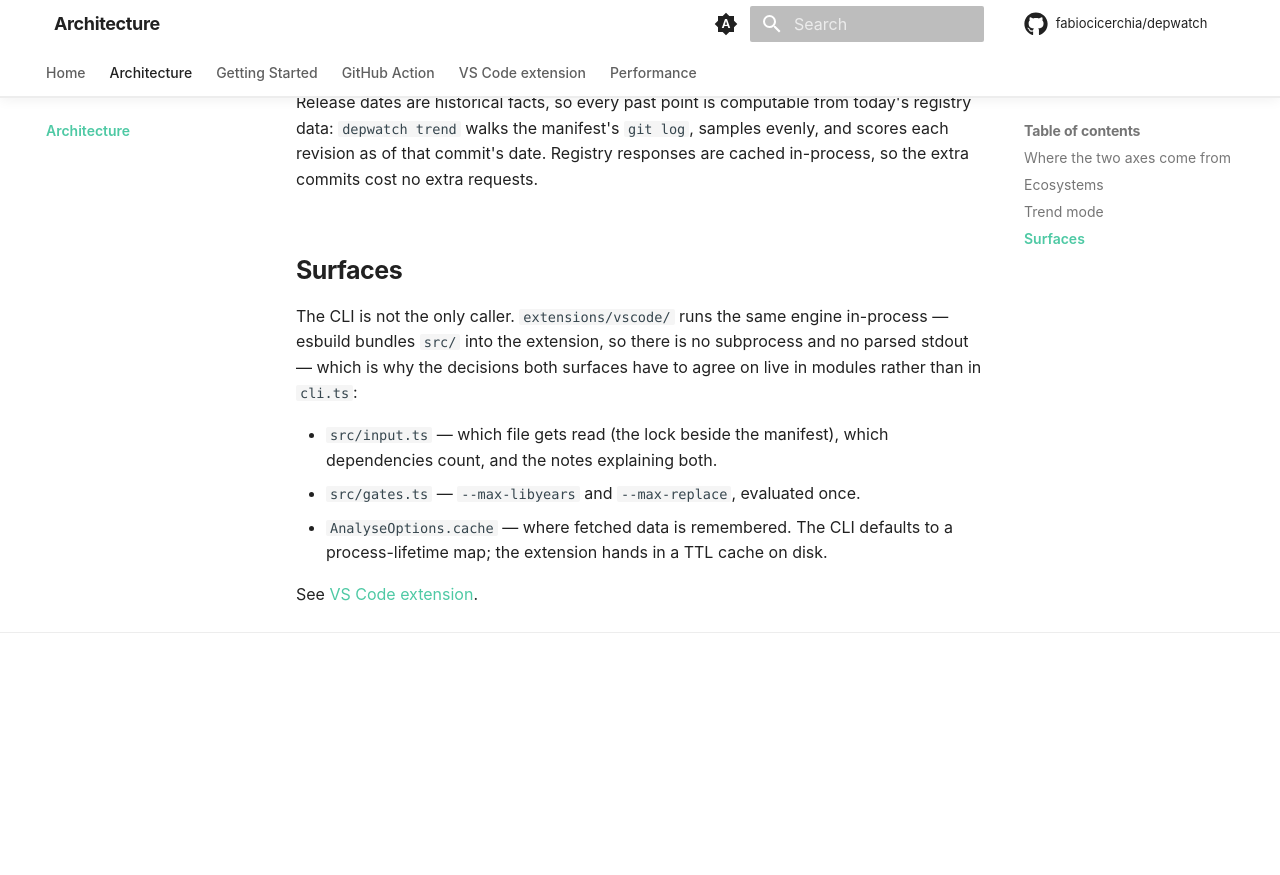
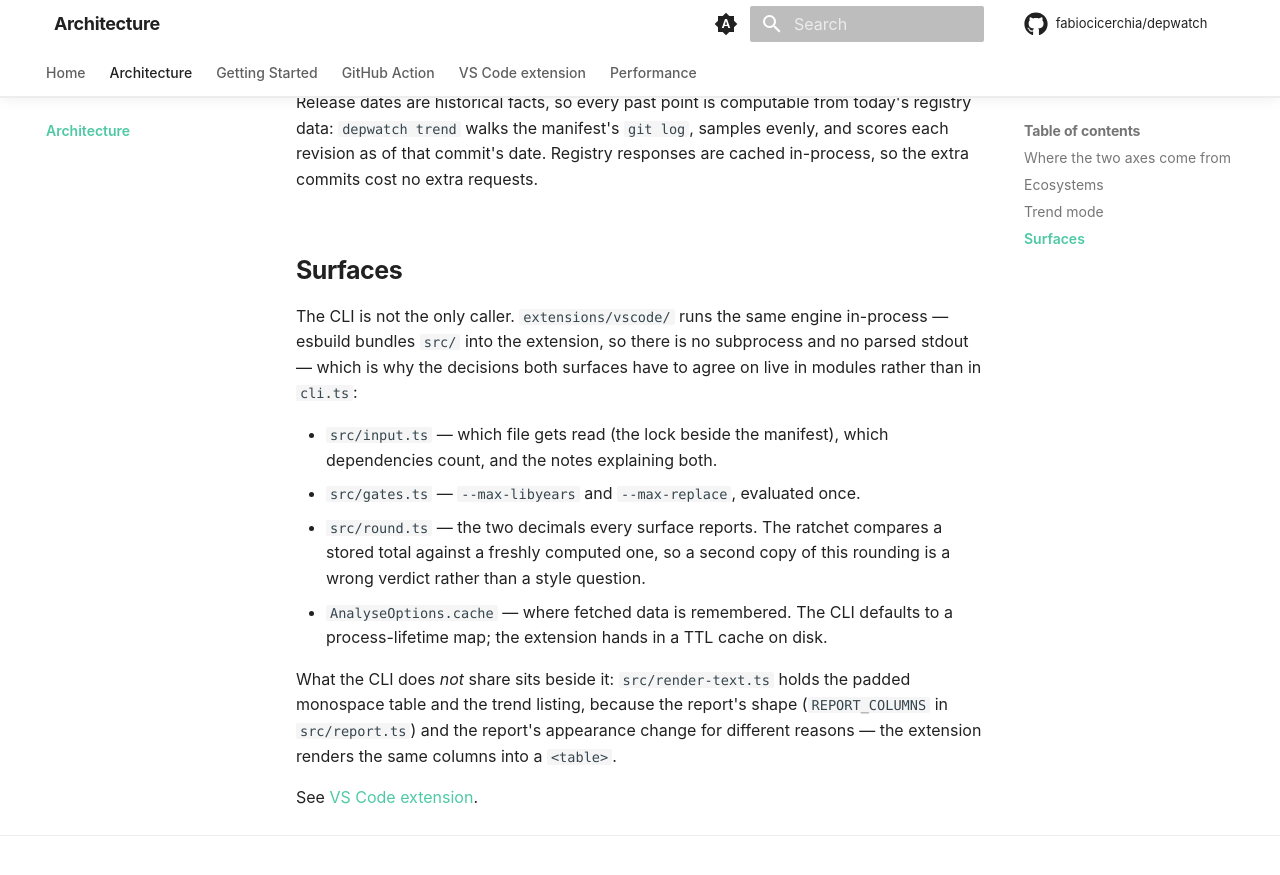
Before and after one commit to fabiocicerchia/depwatch, an MkDocs documentation site: the page built from docs/architecture.md, in a window 1280 px wide and 900 px high, scrolled down 1851 px. Shown: the top 875 px of the window. Built offline with MkDocs 1.6.1 and Material for MkDocs 9.7.7, drawn with Linux system fonts in a browser that asks for light colours; comment, search, counter and statistics services are not loaded; before the commit the page ends 2548 px from its top, so only the background shows below that.

Commit message:
docs(DOCS): record round.ts and render-text.ts in the architecture map
Both came out of cli.ts in this branch; the Surfaces section is where the
"which module owns this decision" answers live.
Co-Authored-By: Claude Opus 5 (1M context) <noreply@anthropic.com>
Claude-Session: https://claude.ai/code/session_01FYquPM8rKJHXEEpxsbymj1

```diff
--- a/docs/architecture.md
+++ b/docs/architecture.md
@@ -69,7 +69,15 @@ to agree on live in modules rather than in `cli.ts`:
 - `src/input.ts` — which file gets read (the lock beside the manifest), which
   dependencies count, and the notes explaining both.
 - `src/gates.ts` — `--max-libyears` and `--max-replace`, evaluated once.
+- `src/round.ts` — the two decimals every surface reports. The ratchet compares
+  a stored total against a freshly computed one, so a second copy of this
+  rounding is a wrong verdict rather than a style question.
 - `AnalyseOptions.cache` — where fetched data is remembered. The CLI defaults to
   a process-lifetime map; the extension hands in a TTL cache on disk.
 
+What the CLI does *not* share sits beside it: `src/render-text.ts` holds the
+padded monospace table and the trend listing, because the report's shape
+(`REPORT_COLUMNS` in `src/report.ts`) and the report's appearance change for
+different reasons — the extension renders the same columns into a `<table>`.
+
 See [VS Code extension](vscode.md).
```
